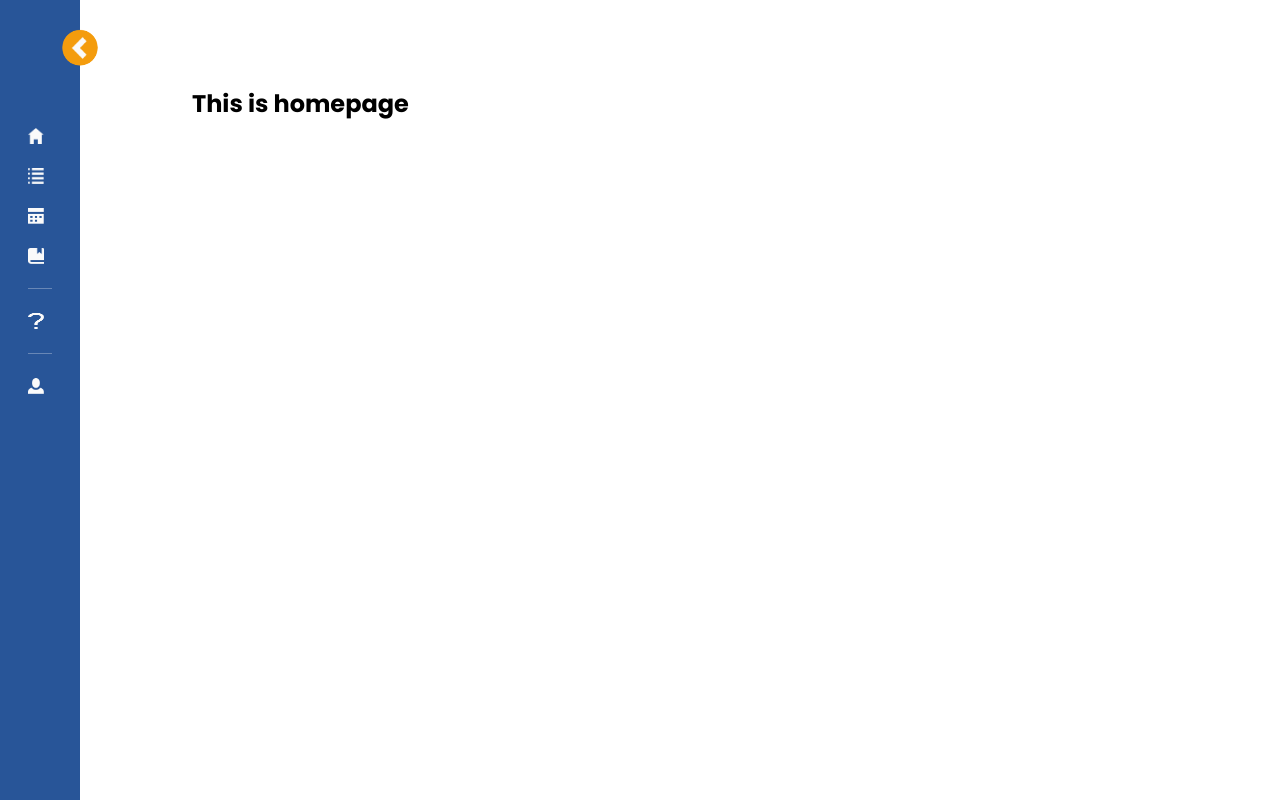
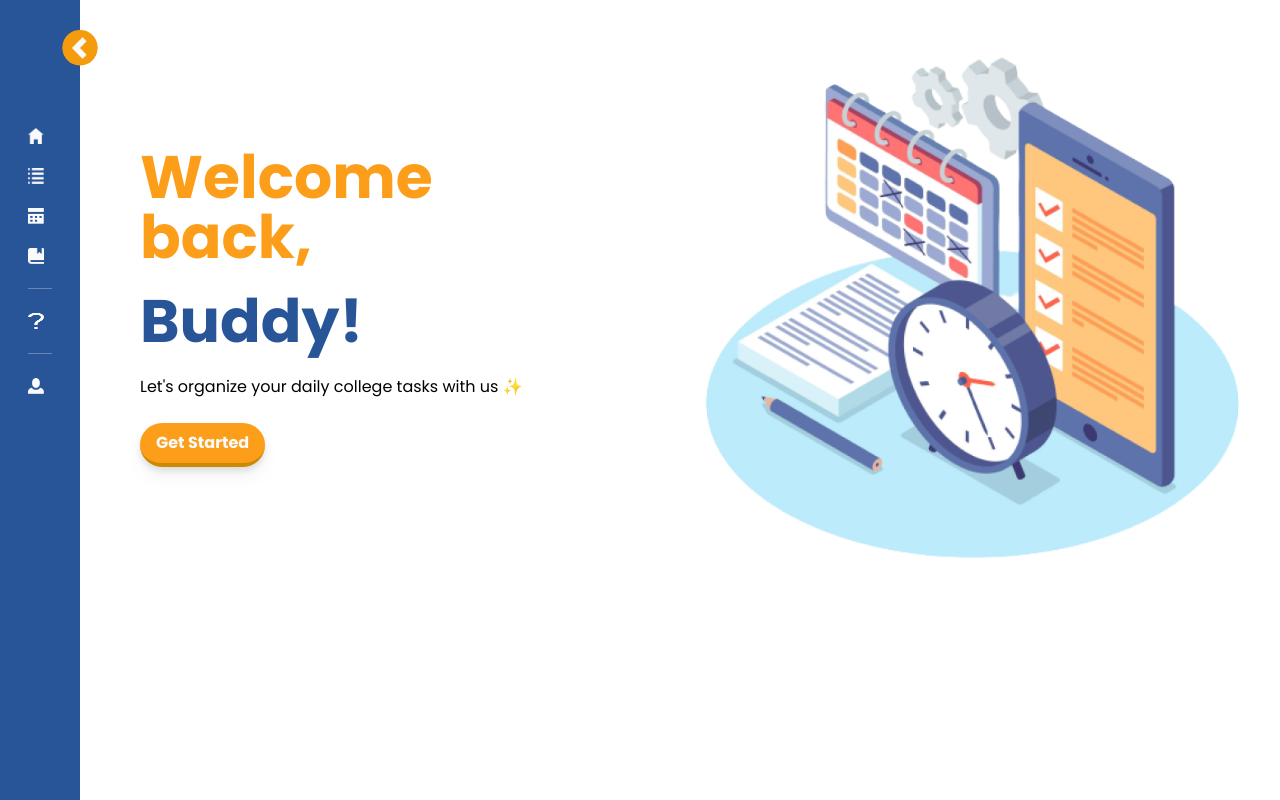
Before and after one commit to adityar22/PAW---Kelompok-6, a React (Create React App) app in the folder frontend/: page / in a window 1280 px wide. Built offline with nearby package versions, Linux system fonts and the light colour scheme.

Commit message:
Menmbahkan UI homepage

```diff
--- a/frontend/src/pages/Home.jsx
+++ b/frontend/src/pages/Home.jsx
@@ -1,7 +1,22 @@
+import vector_home from "../asset/vector_home.png";
+
 const Home = () => {
     return (
-        <div className="py-10 px-28 h-screen">
-            <h1 className="mx-auto my-12 text-2xl font-bold">This is homepage</h1>
+        <div className="p-7 h-screen">
+            <div class="flex items-center">
+                <div className="py-8 pl-8">
+                    <h1 className="text-6xl font-bold text-orange">Welcome back,</h1>
+                    <h1 className="text-6xl font-bold text-dark-blue py-6">Buddy!</h1>
+                    <h1 className="pb-6">Let's organize your daily college tasks with us ✨</h1>
+                    <button
+                        text="py-10" className="button">Get Started
+                    </button>
+                </div>
+
+                <div className="relative flex justify-end items-center pl-40">
+                    <img src={vector_home} className="" alt="Task PNG"/>
+                </div>
+            </div>
         </div>
     );
 }
```
Also changed, not shown: frontend/src/asset/vector_home.png (added).
